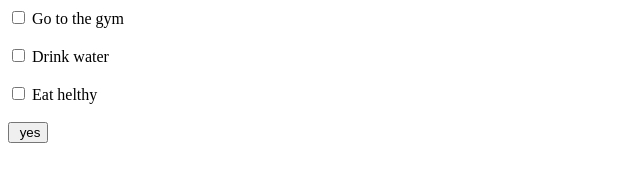
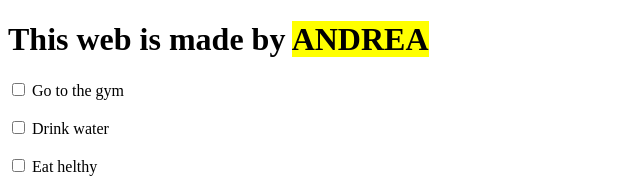
Before and after one commit to andrea277/Andrea-, a plain HTML site: page index.html in a window 1280 px wide. Shown: the top 191 px of the page, without its empty margins (0-640 px from the left). Drawn offline with Linux system fonts and the light colour scheme.

Commit message:
index.html

```diff
--- a/index.html
+++ b/index.html
@@ -1,6 +1,7 @@
 <!doctype html>
 <html>
 <div>
+    <h1> This web is made by <mark>ANDREA</mark></h1>
     <form>
         <input for="todo" type="checkbox" value="Gym" name="todo">
         <label id=" todo"> Go to the gym</label>
@@ -10,7 +11,8 @@
         <br><br>
         <input for=" todo3" type="checkbox" value="Eat_helthy" name="todo">
         <label id="todo2">Eat helthy</label>
-       <br><br> <input type="submit" value=" yes">
+       <br><br> <input  type="submit" value=" yes">
+      <br> <img src="img/one.jpg" width="400">
     </form>
 </div>
 
```
